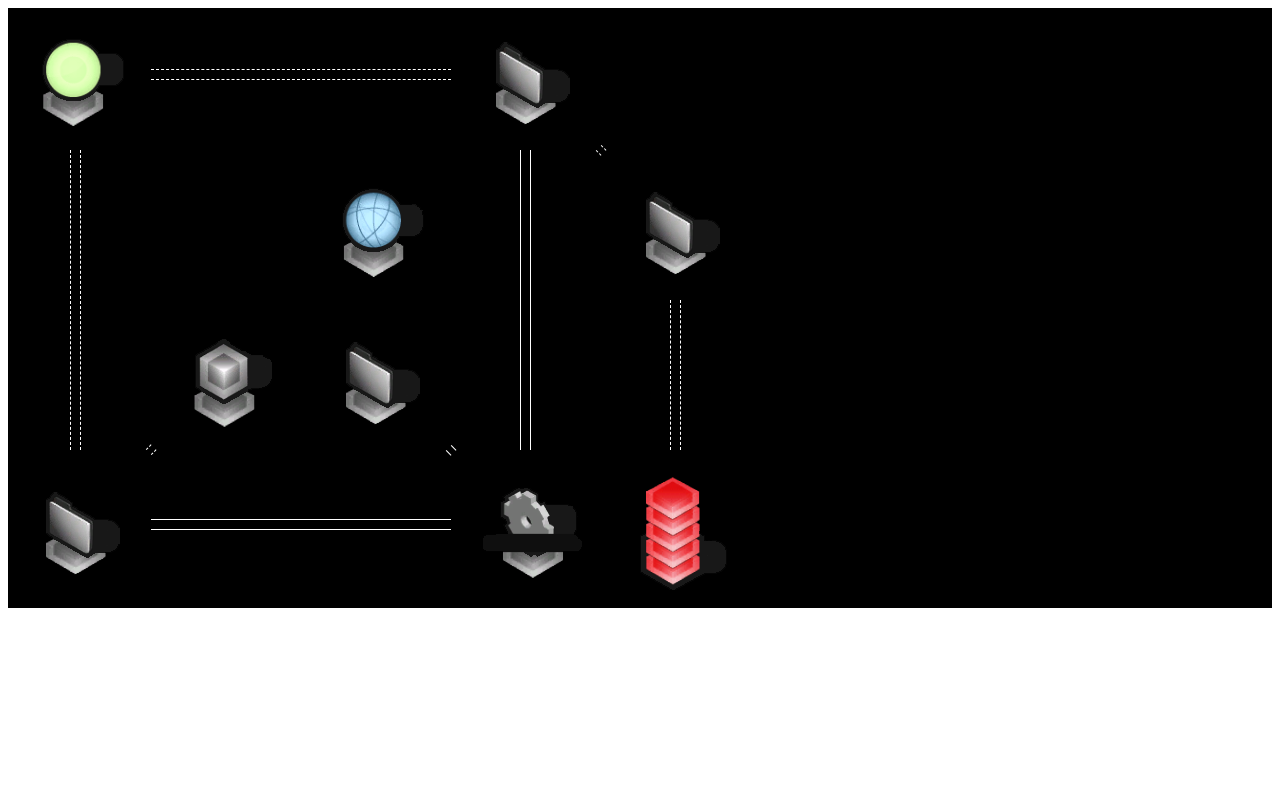
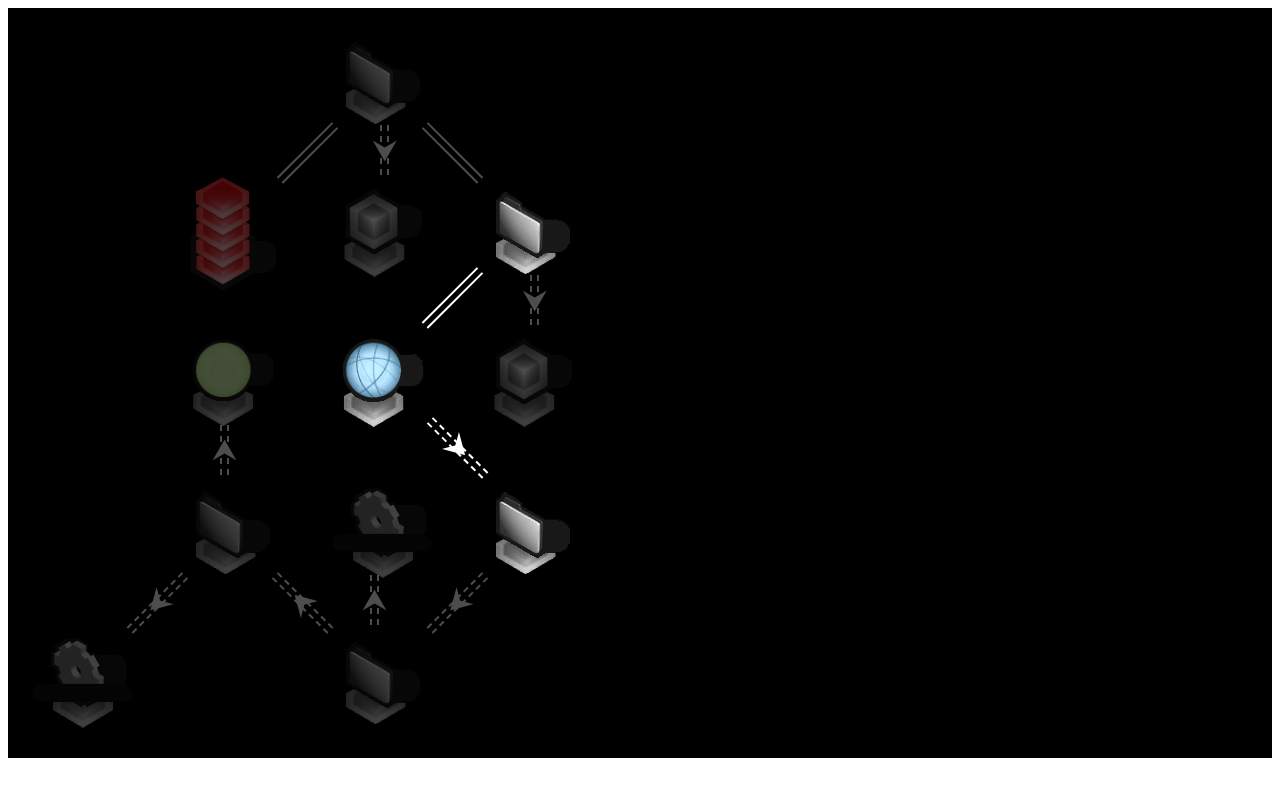
Before and after one commit to SamLeatherdale/deusex-hackgame, a React (Create React App) app: page / in a window 1280 px wide. Shown: the top 796 px of the page. Built offline with nearby package versions, Linux system fonts and the light colour scheme.

Commit message:
Basic capturing of nodes working, improved connector display, connector arrows display correct direction, added another level for testing

```diff
--- a/package.json
+++ b/package.json
@@ -3,8 +3,10 @@
   "version": "0.1.0",
   "private": true,
   "dependencies": {
+    "@types/lodash": "^4.14.135",
     "@types/react": "^16.8.23",
     "@types/react-dom": "^16.8.4",
+    "lodash": "^4.17.11",
     "node-sass": "^4.12.0",
     "react": "^16.8.6",
     "react-dom": "^16.8.6",
--- /dev/null
+++ b/src/assets/levels/2.json
@@ -0,0 +1,91 @@
+{
+  "nodes": [
+    {
+      "x": 0,
+      "y": 4,
+      "type": "api",
+      "api": "clearance",
+      "level": 2
+    },
+    {
+      "x": 2,
+      "y": 4,
+      "type": "folder",
+      "level": 2
+    },
+    {
+      "x": 1,
+      "y": 3,
+      "type": "folder",
+      "level": 1
+    },
+    {
+      "x": 2,
+      "y": 3,
+      "type": "api",
+      "api": "spam",
+      "level": 2
+    },
+    {
+      "x": 3,
+      "y": 3,
+      "type": "folder",
+      "level": 2
+    },
+    {
+      "x": 1,
+      "y": 2,
+      "type": "exit",
+      "level": 2
+    },
+    {
+      "x": 2,
+      "y": 2,
+      "type": "entry",
+      "level": 2
+    },
+    {
+      "x": 3,
+      "y": 2,
+      "type": "data",
+      "level": 2
+    },
+    {
+      "x": 1,
+      "y": 1,
+      "type": "server",
+      "level": 2
+    },
+    {
+      "x": 2,
+      "y": 1,
+      "type": "data",
+      "level": 1
+    },
+    {
+      "x": 3,
+      "y": 1,
+      "type": "folder",
+      "level": 2
+    },
+    {
+      "x": 2,
+      "y": 0,
+      "type": "folder",
+      "level": 2
+    }
+  ],
+  "edges": [
+    [[0,4], [1,3], "rtl"],
+    [[1,3], [1,2], "ltr"],
+    [[1,3], [2,4], "rtl"],
+    [[2,4], [2,3], "ltr"],
+    [[2,4], [3,3], "rtl"],
+    [[3,3], [2,2], "rtl"],
+    [[2,2], [3,1], "bi"],
+    [[3,1], [3,2], "ltr"],
+    [[3,1], [2,0], "bi"],
+    [[2,0], [2,1], "ltr"],
+    [[2,0], [1,1], "bi"]
+  ]
+}
--- a/src/classes/LevelNode.ts
+++ b/src/classes/LevelNode.ts
@@ -1,30 +1,88 @@
-import {NodeData} from "../types/LevelData";
+import {NodeData, NodeType} from "../types/LevelData";
 import NodeConnection from "./NodeConnection";
+import {TypedObj} from "../types/shared";
+import _ from "lodash";
 
 export default class LevelNode extends NodeData {
+    lastUpdated: number;
     row: number;
     col: number;
     key: string;
     connections: NodeConnection[] = [];
 
-    BOUND_WIDTH = 150;
-    BOUND_HEIGHT = 150;
-    DRAW_WIDTH = 80;
-    DRAW_HEIGHT = 80;
+    captured = false;
 
     static getKey(x: number, y: number) {
         return `${x},${y}`;
     }
 
+    /**
+     *
+     * @param config    A NodeData config object, or an existing instance to clone.
+     */
     constructor(config: NodeData) {
         super();
         Object.assign(this, config); //Copy JSON properties over
+        if (typeof this.key === "undefined") {
+            this.init(config);
+        }
+    }
+
+    init(config: NodeData) {
         this.row = config.y;
         this.col = config.x;
         this.key = LevelNode.getKey(this.x, this.y);
+
+        //Automatically enable entry nodes
+        if (this.type === NodeType.ENTRY) {
+            this.captured = true;
+        }
+    }
+
+    /**
+     * Returns a new object with the provided object of values applied to it.
+     * @param obj
+     */
+    updateImmutablePath(obj: TypedObj<any>): LevelNode {
+        const o = new LevelNode(this);
+
+        for (let path of Object.keys(obj)) {
+            _.set(o, path, obj[path]);
+            console.log(`Updating ${path} to ${obj[path]}`)
+        }
+        o.lastUpdated = Date.now();
+        return o;
+    }
+
+    equals(node: LevelNode): boolean {
+        return this.key === node.key;
     }
 
     addConnection(connection: NodeConnection) {
         this.connections.push(connection);
     }
+
+    isDisabled() {
+        return !(this.captured || this.isConnectedToCaptured());
+    }
+
+    canBeCaptured() {
+        return (this.isConnectedToCaptured() && !this.isDisabled());
+    }
+
+    isConnectedToCaptured() {
+        for (const conn of this.connections) {
+            if (conn.endsWith(this)) {
+                const node = conn.getOtherNode(this);
+                if (node.captured) {
+                    return true;
+                }
+            }
+        }
+        return false;
+    }
+
+    appearsCaptured() {
+        return this.captured && this.type !== NodeType.ENTRY;
+    }
 }
--- a/src/classes/NodeConnection.ts
+++ b/src/classes/NodeConnection.ts
@@ -1,6 +1,31 @@
 import LevelNode from "./LevelNode";
 import {CSSProperties} from "react";
 import {PointObj} from "../types/LevelData";
+import {genericCompare} from "../types/shared";
+
+
+
+class OffsetContainer {
+    from: PointObj;
+    to: PointObj;
+
+    constructor(from: PointObj, to: PointObj) {
+        this.from = from;
+        this.to = to;
+    }
+
+    orderByColumn(): PointObj[] {
+        const points = [this.from, this.to];
+        points.sort((a, b) => genericCompare(a.x, b.x));
+        return points;
+    }
+
+    orderByRow(): PointObj[] {
+        const points = [this.from, this.to];
+        points.sort((a, b) => genericCompare(a.y, b.y));
+        return points;
+    }
+}
 
 export default class NodeConnection {
     from: LevelNode;
@@ -8,14 +33,40 @@ export default class NodeConnection {
     bi: boolean;
 
     constructor(from: LevelNode, to: LevelNode, bi: boolean) {
-        // super(from.x + offsets.from.x,
-        //     from.y + offsets.from.y,
-        //     to.x + offsets.to.x,
-        //     to.y + offsets.to.y);
 
         this.from = from;
         this.to = to;
         this.bi = bi;
+    }
+
+    /**
+     * Determines whether the given node is at the start of this connection.
+     * @param node
+     */
+    startsWith(node: LevelNode): boolean {
+        return this.bi || node.equals(this.from);
+    }
+
+    /**
+     * Determines whether the given node is at the end of this connection.
+     * @param node
+     */
+    endsWith(node: LevelNode): boolean {
+        return this.bi || node.equals(this.to);
+    }
+
+    getOtherNode(node: LevelNode): LevelNode {
+        if (this.from.equals(node)) {
+            return this.to;
+        } else if (this.to.equals(node)) {
+            return this.from;
+        } else {
+            throw new Error(`The node ${node.key} is not present in connection ${this.from.key} -> ${this.to.key}`);
+        }
+    }
+
+    isConnectedToDisabled(): boolean {
+        return (this.from.isDisabled() || this.to.isDisabled());
     }
 
     // getLength() {
@@ -24,7 +75,7 @@ export default class NodeConnection {
     //     );
     // }
 
-    calculateOffset(width: number, height: number) {
+    calculateOffset(width: number, height: number): OffsetContainer {
         const {from, to} = this;
         const linegap = 5;
 
@@ -79,7 +130,7 @@ export default class NodeConnection {
             toOffset = {x: width - linegap, y: height};
         }
 
-        return {from: fromOffset, to: toOffset};
+        return new OffsetContainer(fromOffset, toOffset);
     }
 
     /**
@@ -90,15 +141,35 @@ export default class NodeConnection {
     calculateStyles(width: number, height: number): CSSProperties {
         const props: CSSProperties = {};
         const offsets = this.calculateOffset(width, height);
+        const adjust = 25;
+
+        //Add block's position to offsets
+        offsets.from.y += this.from.y * height;
+        offsets.to.y += this.to.y * height;
+        offsets.from.x += this.from.x * width;
+        offsets.to.x += this.to.x * width;
+
+        //Apply adjustment
+        if (this.from.row !== this.to.row) {
+            offsets.orderByRow().forEach((point, i) => {
+                point.y += adjust * (i === 0 ? -1 : 1);
+            });
+        }
+
+        if (this.from.col !== this.to.col) {
+            offsets.orderByColumn().forEach((point, i) => {
+                point.x += adjust * (i === 0 ? -1 : 1);
+            });
+        }
 
         // var fT = from.offsetTop  + from.offsetHeight/2;
         // var tT = to.offsetTop    + to.offsetHeight/2;
         // var fL = from.offsetLeft + from.offsetWidth/2;
         // var tL = to.offsetLeft   + to.offsetWidth/2;
-        const fT = offsets.from.y + this.from.y * height;
-        const tT = offsets.to.y + this.to.y * height;
-        const fL = offsets.from.x + this.from.x * width;
-        const tL = offsets.to.x + this.to.x * width;
+        const fT = offsets.from.y;
+        const tT = offsets.to.y;
+        const fL = offsets.from.x;
+        const tL = offsets.to.x;
         let top, left;
 
         var CA   = Math.abs(tT - fT);
--- a/src/components/App.tsx
+++ b/src/components/App.tsx
@@ -1,13 +1,16 @@
 import React from 'react';
 import LevelComponent from "./LevelComponent";
+import LevelData from "../types/LevelData";
+
+
 import level1 from "../assets/levels/1.json";
-import LevelData from "../types/LevelData";
+import level2 from "../assets/levels/2.json";
 
 export default class App extends React.Component {
     render() {
         return (
             <div className="App">
-                <LevelComponent levelData={level1 as LevelData}/>
+                <LevelComponent levelData={level2 as LevelData}/>
             </div>
         );
     }
--- a/src/components/ConnectionComponent.tsx
+++ b/src/components/ConnectionComponent.tsx
@@ -1,5 +1,6 @@
 import React, {CSSProperties} from "react";
 import NodeConnection from "../classes/NodeConnection";
+import {condAttr} from "../types/shared";
 
 interface ConnectionComponentProps {
     conn: NodeConnection;
@@ -9,17 +10,23 @@ interface ConnectionComponentProps {
 export default class ConnectionComponent extends React.Component<ConnectionComponentProps> {
     render() {
         const {conn, nodeWidth, nodeHeight} = this.props;
-        let style: CSSProperties = {
-            ...conn.calculateStyles(nodeWidth, nodeHeight),
-            position: "absolute",
-            width: "1px",
-            borderLeftWidth: "1px",
-            borderColor: "white",
-            borderLeftStyle: conn.bi ? "solid" : "dashed"
-        };
+
+        let style: CSSProperties = conn.calculateStyles(nodeWidth, nodeHeight);
+
+        const styleArrow: CSSProperties = {};
+        if (conn.to.row > conn.from.row) {
+            //Need to flip arrow
+            styleArrow.transform = "rotate(180deg)";
+        }
 
         return (
-            <div style={style} />
+            <div className="level-connector"
+                 style={style}
+                 data-bidi={condAttr(conn.bi)}
+                 data-disabled={condAttr(conn.isConnectedToDisabled())}
+            >
+                {!conn.bi && <div className="level-connector-arrow" style={styleArrow} />}
+            </div>
         )
     }
 }
--- a/src/components/LevelComponent.tsx
+++ b/src/components/LevelComponent.tsx
@@ -3,6 +3,8 @@ import Level from "../classes/Level";
 import LevelData from "../types/LevelData";
 import NodeComponent from "./NodeComponent";
 import ConnectionComponent from "./ConnectionComponent";
+import {TypedObj} from "../types/shared";
+import _ from "lodash";
 
 interface LevelComponentProps {
     levelData: LevelData;
@@ -21,6 +23,36 @@ export default class LevelComponent extends React.Component<LevelComponentProps,
         this.state = {
             level: new Level(this.props.levelData)
         };
+
+        this.updateNode = this.updateNode.bind(this);
+        this.updateNodes = this.updateNodes.bind(this);
+    }
+
+    /**
+     * Update a single group with the given key, and an object of values.
+     * @param key
+     * @param values
+     */
+    updateNode(key: string, values: TypedObj<any>): void {
+        this.updateNodes({[key]: values});
+    }
+
+    /**
+     * Update many groups, using a mapping of group key => an object of values.
+     */
+    updateNodes(nodeUpdates: TypedObj<any>): void {
+        this.setState(prevState => {
+            const level: Level = _.clone(prevState.level);
+
+            for (let key of Object.keys(nodeUpdates)) {
+                //level.setNode(level.getNodeKey(key).updateImmutablePath(nodeUpdates[key]));
+                level.getNodeKey(key).captured = true;
+            }
+
+            const newState: any = {};
+            newState.level = level;
+            return newState;
+        })
     }
 
     render() {
@@ -33,16 +65,22 @@ export default class LevelComponent extends React.Component<LevelComponentProps,
                     gridTemplateColumns: `repeat(${this.state.level.getColCount() + 1}, ${this.NODE_WIDTH}px)`
                 }}>
                     {Object.values(this.state.level.nodes).map(node => {
-                        return <NodeComponent key={node.key} node={node} />
+                        return <NodeComponent
+                                    key={node.key}
+                                    node={node}
+                                    updateNode={this.updateNode} />
                     })}
                 </div>
+                <div className="level-connector-container">
                     {this.state.level.connections.map(conn => {
                         return <ConnectionComponent
+                                    key={`${conn.from.key}_${conn.to.key}`}
                                     conn={conn}
                                     nodeWidth={this.NODE_WIDTH}
                                     nodeHeight={this.NODE_HEIGHT} />
                     })}
                 </div>
+            </div>
         )
     }
 }
--- a/src/components/NodeComponent.tsx
+++ b/src/components/NodeComponent.tsx
@@ -1,28 +1,44 @@
 import React from "react";
 import LevelNode from "../classes/LevelNode";
 import NodeTypeSprite from "../classes/NodeTypeSprite";
+import {condAttr, TypedObj} from "../types/shared";
+import {NodeType} from "../types/LevelData";
 
 interface NodeComponentProps {
     node: LevelNode;
+    updateNode: (key: string, values: TypedObj<any>) => void
 }
 
 export default class NodeComponent extends React.Component<NodeComponentProps> {
+    constructor(props: NodeComponentProps) {
+        super(props)
+        this.onClickNode = this.onClickNode.bind(this);
+    }
+
+    onClickNode() {
+        if (this.props.node.canBeCaptured()) {
+            this.props.updateNode(this.props.node.key, {captured: true})
+        }
+    }
+
     render() {
-        const {x, y} = this.props.node;
-        const sprite = NodeTypeSprite.getSprite(this.props.node.type);
+        const {node} = this.props;
+        const {x, y} = node;
+        const sprite = NodeTypeSprite.getSprite(node.type);
         const backgroundStyle = {
             backgroundImage: `url("${sprite}")`,
-            backgroundSize: "contain",
-            backgroundPosition: "center",
-            backgroundRepeat: "no-repeat"
         };
 
         return (
-            <div className="level-node" style={{
-                gridColumn: `${x + 1} / span 1`,
-                gridRow: `${y + 1} / span 1`,
-            }}>
-                <img src={sprite} alt={this.props.node.type} />
+            <div className="level-node"
+                 onClick={this.onClickNode}
+                 data-disabled={condAttr(node.isDisabled())}
+                 data-captured={condAttr(node.appearsCaptured())}
+                 style={{
+                    gridColumn: `${x + 1} / span 1`,
+                    gridRow: `${y + 1} / span 1`,
+                }}>
+                <img src={sprite} alt={node.type} />
             </div>
         );
     }
--- a/src/scss/index.scss
+++ b/src/scss/index.scss
@@ -6,4 +6,50 @@
     display: flex;
     justify-content: center;
     align-items: center;
+
+    &[data-disabled] {
+        opacity: 0.3;
+    }
+
+    &[data-captured] {
+        border: 1px solid lightskyblue;
+    }
+
+    > div {
+        background-position: center;
+        background-repeat: no-repeat;
+        background-size: contain;
+    }
 }
+.level-connector {
+    $border-width: 2px;
+    position: absolute;
+    width: 5px;
+    border-width: 0;
+    border-left-width: $border-width;
+    border-right-width: $border-width;
+    border-color: white;
+    border-style: dashed;
+
+    //Align arrow at center
+    display: flex;
+    align-items: center;
+    justify-content: center;
+
+    &[data-bidi] {
+        border-style: solid;
+    }
+
+    &[data-disabled] {
+        opacity: 0.3;
+    }
+
+    .level-connector-arrow {
+        &:after {
+            display: block;
+            content: '⮝';
+            font-size: 30px;
+            color: white;
+        }
+    }
+}
--- a/src/types/shared.ts
+++ b/src/types/shared.ts
@@ -2,3 +2,14 @@ export type TypedObjKey = string | number;
 export type TypedObj<T> = {
     [key in TypedObjKey]: T;
 }
+
+export function genericCompare(val1: any, val2: any) {
+    if (val1 < val2) {
+        return -1;
+    }
+    return val1 > val2 ? 1 : 0;
+}
+
+export function condAttr(condition) {
+    return condition ? "" : undefined;
+}
```
Also changed, not shown: src/classes/Level.ts (+7 -8 lines), src/assets/levels/1.json (indentation only), 1 other file (tests, documents, lock files or other folders). Lines whose indentation alone changed are shown as unchanged.
